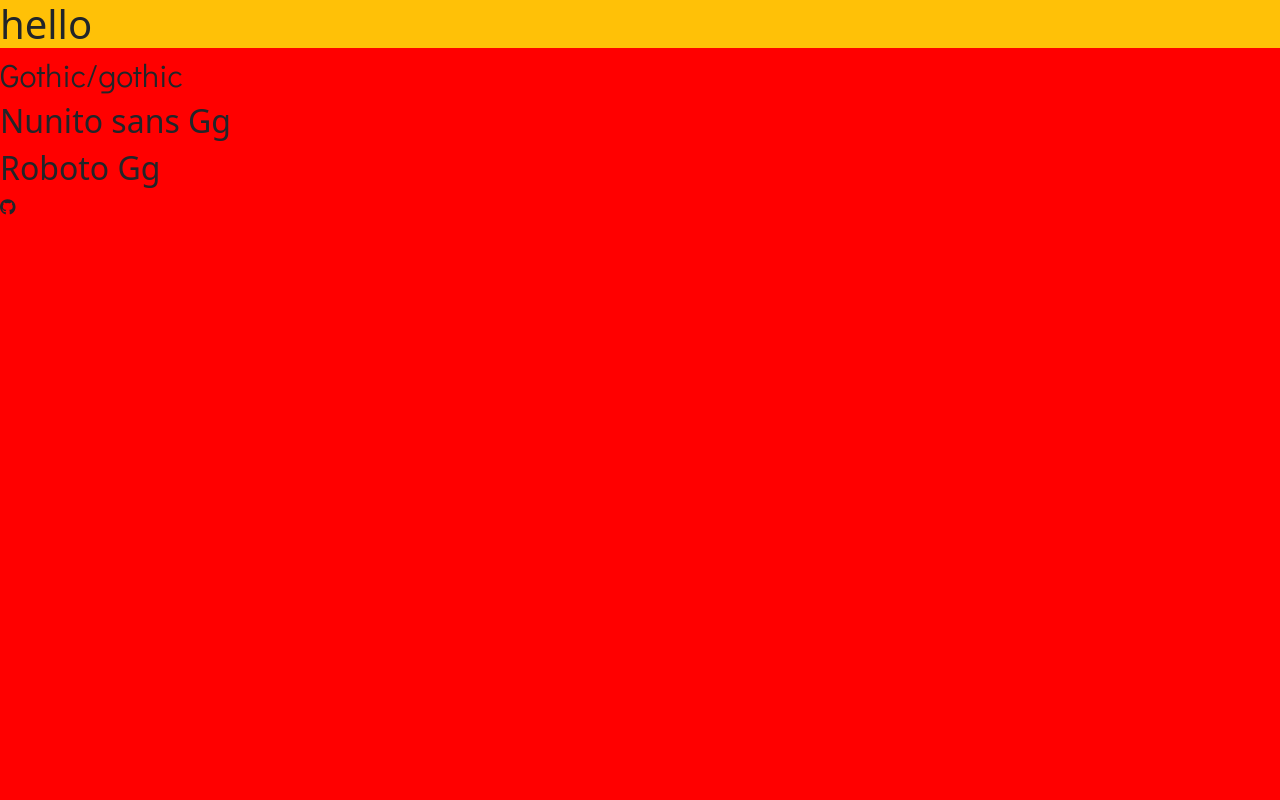
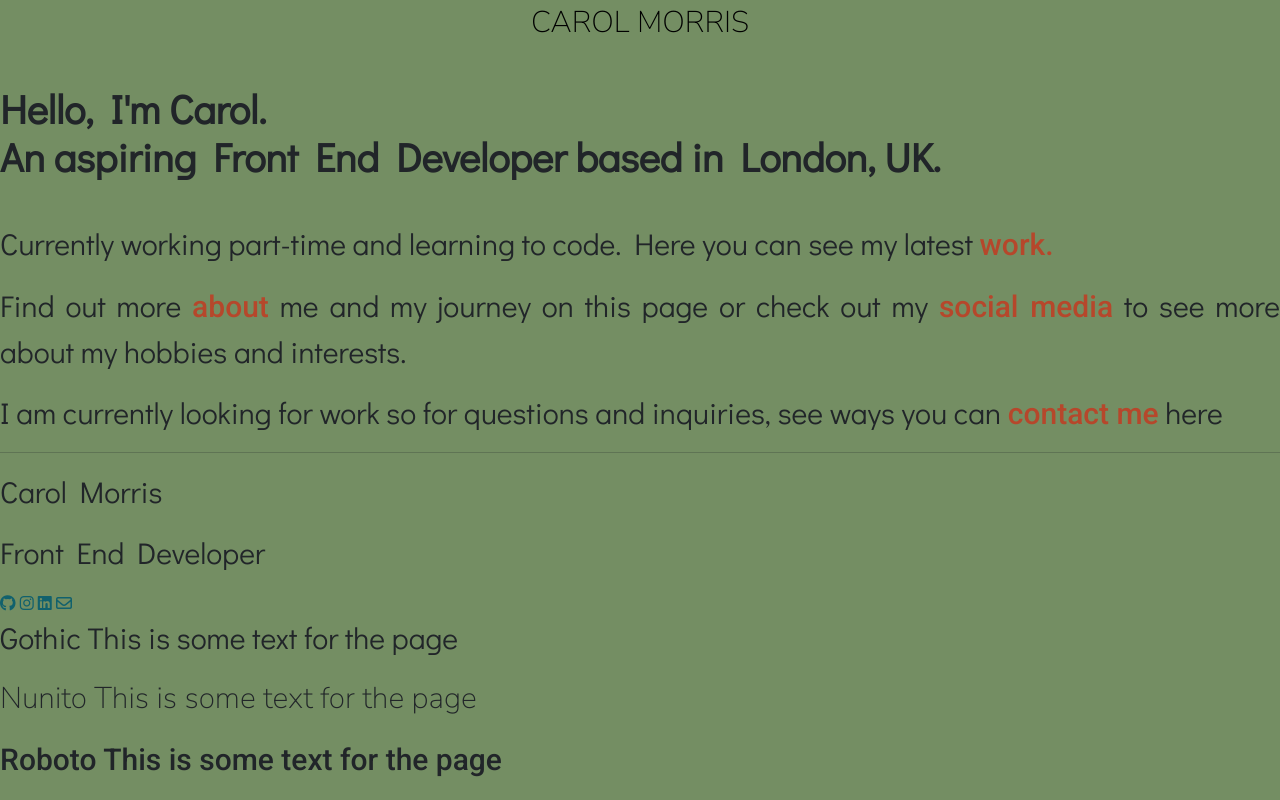
Before and after one commit to cardycode/portfolio-v1, a plain HTML site: page index.html in a window 1280 px wide. Drawn offline with nearby package versions, Linux system fonts and the light colour scheme.

Commit message:
added homepage text and color

```diff
--- a/css/style.css
+++ b/css/style.css
@@ -1,19 +1,61 @@
+/* f2ad47
+748E63
+177f90
+e9ac7f
+b6472b
+11616d  */
+
 body {
-  background-color: red;
-}
-.font1 {
-    font-family: 'Didact Gothic', sans-serif ;
+  background: #748e63;
 }
 
-font2 {
-  font-family: 'Nunito Sans', sans-serif;
-
+header {
+  text-align: center;
+  font-size: 30px;
+  font-family: "Nunito Sans", sans-serif;
+  font-weight: 500;
 }
 
-font3 {
-    font-family: 'Roboto', sans-serif;
+header a {
+  text-decoration: none;
+  color: #000000;
+}
+
+h1 {
+  text-align: justify;
+  font-family: "Didact Gothic", sans-serif;
+  font-weight: 800;
+  margin: 40px auto;
+}
+p {
+  font-family: "Didact Gothic", sans-serif;
+  font-size: 30px;
+  font-weight: 400;
+  text-align: justify;
+}
+
+.intro-link {
+  font-weight: 500;
+  font-family: "Roboto", sans-serif;
+  color: #b6472b;
+}
+
+footer a {
+  color: #11616d;
+}
+
+.exampleA {
+  font-family: "Didact Gothic", sans-serif;
+}
+
+.exampleB {
+  font-family: "Nunito Sans", sans-serif;
+}
+
+.exampleC {
+  font-family: "Roboto", sans-serif;
 }
 
 /* font-family: 'Didact Gothic', sans-serif;
 font-family: 'Nunito Sans', sans-serif;
-font-family: 'Roboto', sans-serif;  /*
+font-family: 'Roboto', sans-serif;  */
--- a/index.html
+++ b/index.html
@@ -45,10 +45,43 @@
     <title>Carol Morris Front End Developer</title>
   </head>
   <body>
-    <h1 class="bg-warning">hello</h1>
-    <h2 class="font1">Gothic/gothic</h2>
-    <h2 class="font2">Nunito sans Gg</h2>
-    <h2 class="font3">Roboto Gg</h2>
-    <i class="fa-brands fa-github"></i>
+    <header><a href="#">CAROL MORRIS</a></header>
+
+    <h1>
+      Hello, I'm Carol.
+      <br />
+      An aspiring Front End Developer based in London, UK.
+    </h1>
+
+    <p>
+      Currently working part-time and learning to code. Here you can see my
+      latest
+      <span class="intro-link">work.</span>
+    </p>
+
+    <p>
+      Find out more <span class="intro-link">about</span> me and my journey on
+      this page or check out my <span class="intro-link">social media</span> to
+      see more about my hobbies and interests.
+    </p>
+
+    <p>
+      I am currently looking for work so for questions and inquiries, see ways
+      you can <span class="intro-link">contact me</span> here
+    </p>
+
+    <footer>
+      <hr />
+      <p>Carol Morris</p>
+      <p>Front End Developer</p>
+      <a href=""><i class="fa-brands fa-github"></i></a>
+      <a href=""><i class="fa-brands fa-instagram"></i></a>
+      <a href=""><i class="fa-brands fa-linkedin"></i></a>
+      <a href=""><i class="fa-regular fa-envelope"></i></a>
+    </footer>
+
+    <p class="exampleA">Gothic This is some text for the page</p>
+    <p class="exampleB">Nunito This is some text for the page</p>
+    <p class="exampleC">Roboto This is some text for the page</p>
   </body>
 </html>
```
